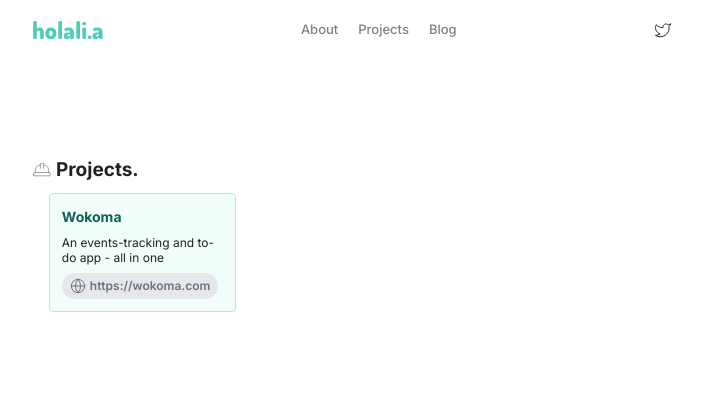
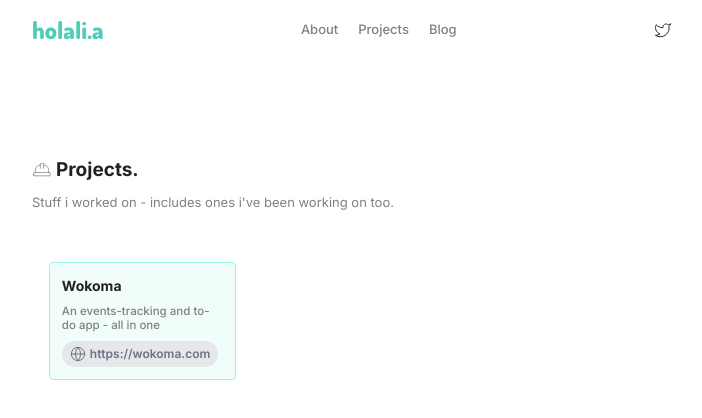
Before and after one commit to holaliamewu/portfolio-react, a React (Vite) app: page /projects in a window 1280 px wide. Shown: the top 418 px of the page, without its empty margins (288-990 px from the left). Built offline with nearby package versions, Linux system fonts and the light colour scheme.

Commit message:
feat: completion 1.1

```diff
--- a/src/components/Projects.jsx
+++ b/src/components/Projects.jsx
@@ -1,4 +1,4 @@
-import React, { useState } from 'react';
+import React from 'react';
 import projects from '../resources/projectsData';
 import { Globe } from 'lucide-react';
 
@@ -8,8 +8,8 @@ export default function Projects() {
     return (
         projects.map(project => (
                 <div className = 'xs:w-[100%] border border-teal-200 bg-teal-50 md:w-[90%] mx-auto rounded mr-1 min-w-[180px] h-fit flex flex-col p-3' >
-                    <h1 className='text-[14px] text-teal-800 font-bold my-0  ' >{project.title} </h1>
-                    <p className='text-[12px] font-["Inter"] font-[400] leading-tight my-2 ' >{project.description}</p>
+                    <h1 className='text-[14px] font-bold my-0  ' >{project.title} </h1>
+                    <p className='text-[11.5px] font-["Inter"] text-[gray] font-[500] leading-tight my-2 ' >{project.description}</p>
                     <span className='flex gap-1 text-[12px] cursor-not-allowed font-semibold bg-gray-200 text-gray-500 px-2 py-1 rounded-full w-fit items-center' >
                         <Globe size={16} strokeWidth={1.5} />
                         <a className='cursor-not-allowed ' href='' >{project.siteLink}</a>
--- a/src/pages/About.jsx
+++ b/src/pages/About.jsx
@@ -1,5 +1,5 @@
 import { useState } from 'react';
-import { AlertTriangle, BookHeart, Download } from 'lucide-react'
+import { AlertTriangle, ArrowRight, BookHeart, Download } from 'lucide-react'
 
 export default function About() {
     return(
@@ -23,22 +23,16 @@ export default function About() {
                 I think I have some passion for content creating too. I'll definitely hop on it some point in my career.</p>
         </div>
         <a
-        href="../public/my-resume.pdf"
-        download
+        target='_blank'
+        href="https://www.canva.com/design/DAF5xEI6U-k/fb3_M-Fm-EKhVcw8d0u6eA/view?utm_content=DAF5xEI6U-k&utm_campaign=designshare&utm_medium=link&utm_source=editor"
         className='w-fit tracking-wider px-4 py-2 rounded-md cursor-pointer mt-10 hover:bg-teal-800 active:bg-teal-600 bg-teal-600
         text-white flex items-center font-[500] text-[14px]  '  >
             <h4
             className=' origin-left inline-block text-[13px] '
-            onClick={() => {
-                setShowDownloadMessage(prev => !prev)
-                setTimeout(() => {
-                    setShowDownloadMessage(false);
-                }, 5000);
-            }}
             >View my Résumé</h4>
             <span
             className=" ml-2 ">
-                <Download size={13} />
+                <ArrowRight size={13} />
             </span>
           </a>
         </div>
--- a/src/pages/ProjectContainer.jsx
+++ b/src/pages/ProjectContainer.jsx
@@ -6,10 +6,11 @@ export default function ProjectContainer () {
     return(
         <div className="w-[100%] mx-auto   " >
         <h4
-        className='flex gap-1 items-center font-[700] text-[17px] xs:text-[19px] py-2 text-center md:text-left mt-[100px]'
+        className='flex gap-1 items-center font-[700] text-[17px] xs:text-[19px] py-2 text-center md:text-left mt-[100px] '
         >
                 <HardHat size={20} strokeWidth={0.5} />
                   Projects.</h4>
+                  <p className="text-[13px] text-[gray] mb-[50px]" >Stuff i worked on - includes ones i've been working on too. </p>
                   <span className="grid xs:grid-cols-2 md:grid-cols-3 gap-2 " >
                     <Projects />
                 </span>
```
